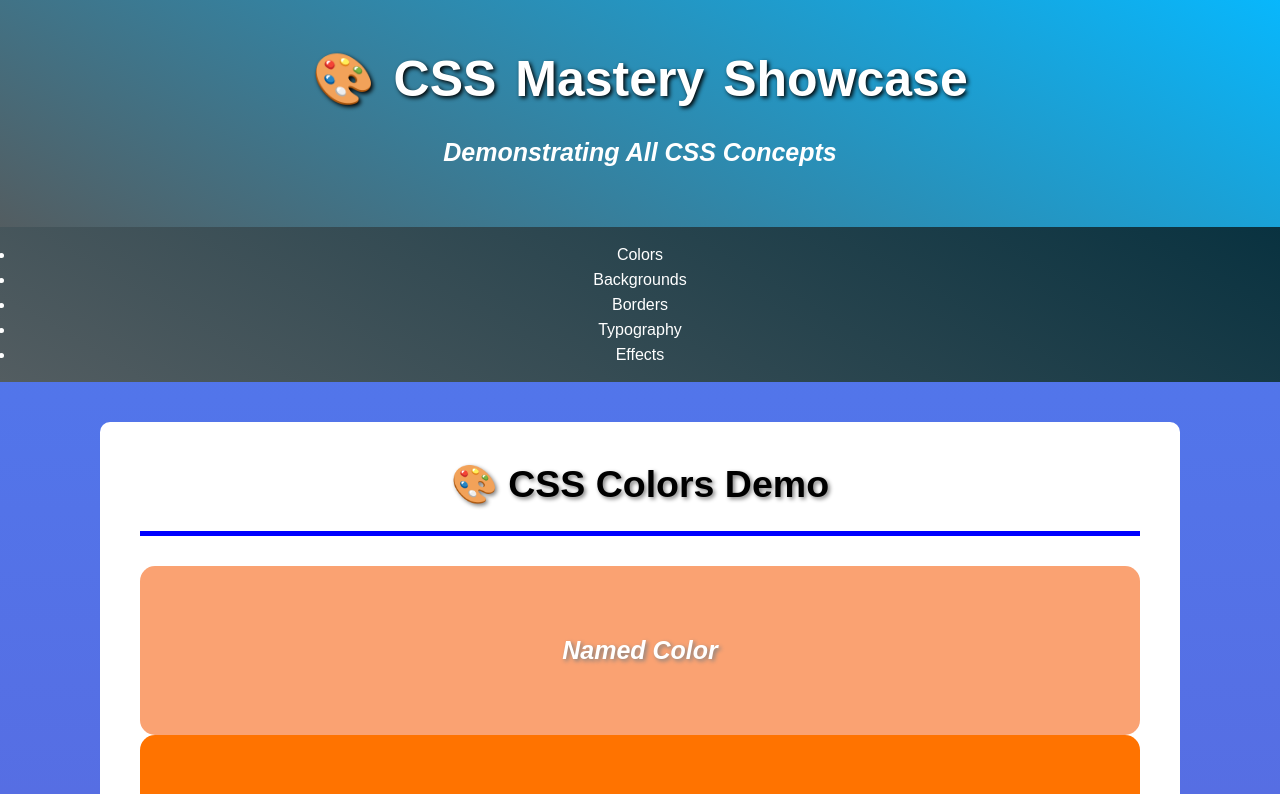
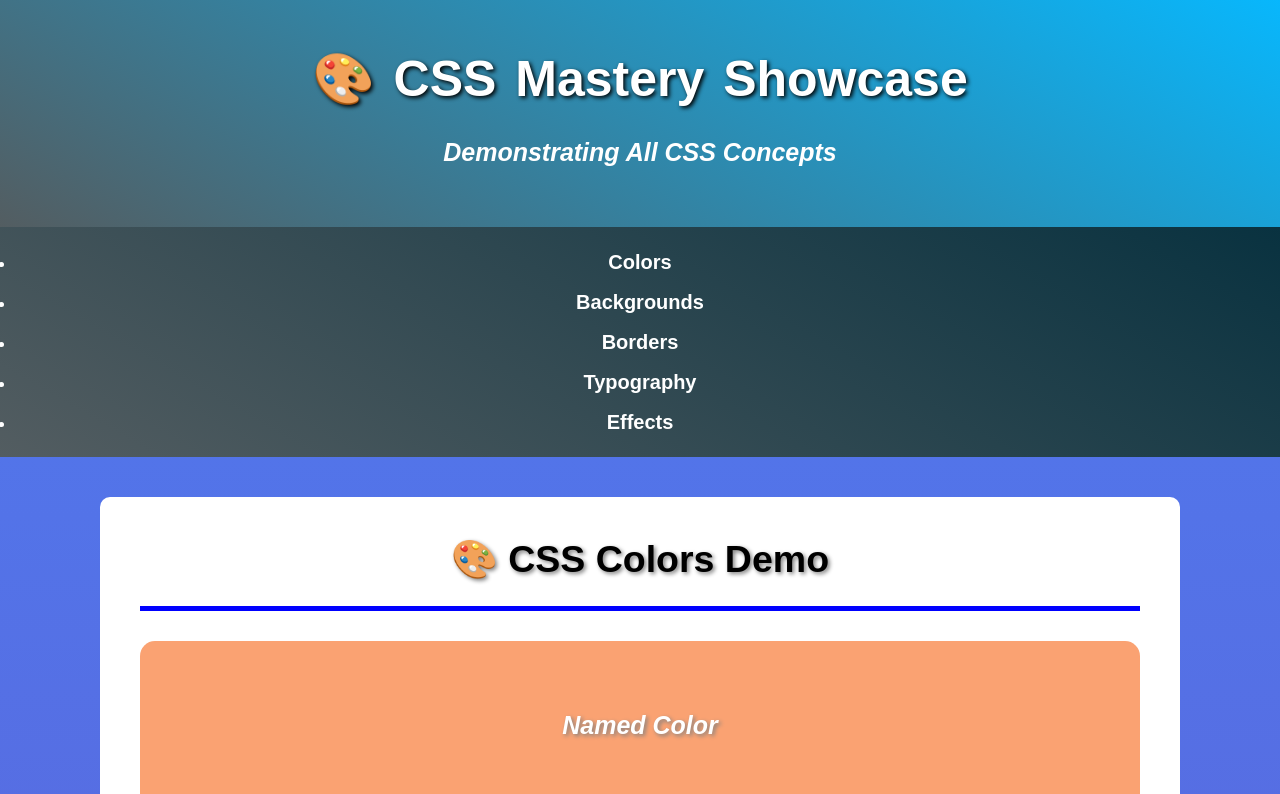
Before and after one commit to vharish31/Task-6, a plain HTML site: page index.html in a window 1280 px wide. Shown: the top 794 px of the page. Drawn offline with Linux system fonts and the light colour scheme.

Commit message:
task completed

```diff
--- a/index.html
+++ b/index.html
@@ -11,15 +11,25 @@
         </header>
         <nav class="navigation">
             <ul class="nav-list">
-                <li>Colors</li>
-                <li>Backgrounds</li>
-                <li>Borders</li>
-                <li>Typography</li>
-                <li>Effects</li>
+                <li>
+                    <a href="#colors" class="nav">Colors</a>
+                </li>
+                <li>
+                    <a href="#backgrounds" class="nav">Backgrounds</a>
+                </li>
+                <li>
+                    <a href="#borders" class="nav">Borders</a>
+                </li>
+                <li>
+                    <a href="#typography" class="nav">Typography</a>
+                </li>
+                <li>
+                    <a href="#effects" class="nav">Effects</a>
+                </li>
             </ul>
         </nav>
         <main class="content">
-            <section class="sec">
+            <section class="sec" id="colors">
                 <h2>🎨 CSS Colors Demo</h2>
                 <hr class="line" color="blue" size="5">
                 <div class="named-color">Named Color</div>
@@ -29,7 +39,7 @@
                 <div class="hsl-color">HSL Color</div>
             </section>
 
-            <section class="sec">
+            <section class="sec" id="backgrounds">
                 <h2>🖼️ CSS Backgrounds Demo</h2>
                 <hr class="line" color="blue" size="5">
                 <div class="solid">Solid Background</div>
@@ -39,7 +49,7 @@
                 <div id="border">Border Image</div>
             </section>
 
-            <section class="sec">
+            <section class="sec" id="borders">
                 <h2>🔲 CSS Borders Demo</h2>
                 <hr class="line" color="blue" size="5">
                 <div class="solid-border">Solid Border</div>
@@ -50,7 +60,7 @@
                 <div class="ridge-border">Ridge Border</div>
             </section>
 
-            <section class="sec">
+            <section class="sec" id="typography">
                 <h2>📝 CSS Typography Demo</h2>
                 <hr class="line" color="blue" size="5">
                 <h2 class="fancy">Fancy Heading with Shadow</h2>
--- a/style.css
+++ b/style.css
@@ -434,3 +434,20 @@ h3{
     margin: 0 10px;
     font-style: italic;
 }
+
+.nav{
+    color: white;
+    font-size: 20px;
+    font-weight: bold;
+    text-decoration: none;
+    line-height: 2;
+
+}
+
+.nav:hover {
+    color: rgb(118, 166, 228);
+    padding: 15px;
+    background-color: rgb(118, 166, 228);
+    border-radius: 20px;
+    color: white;
+}
```
